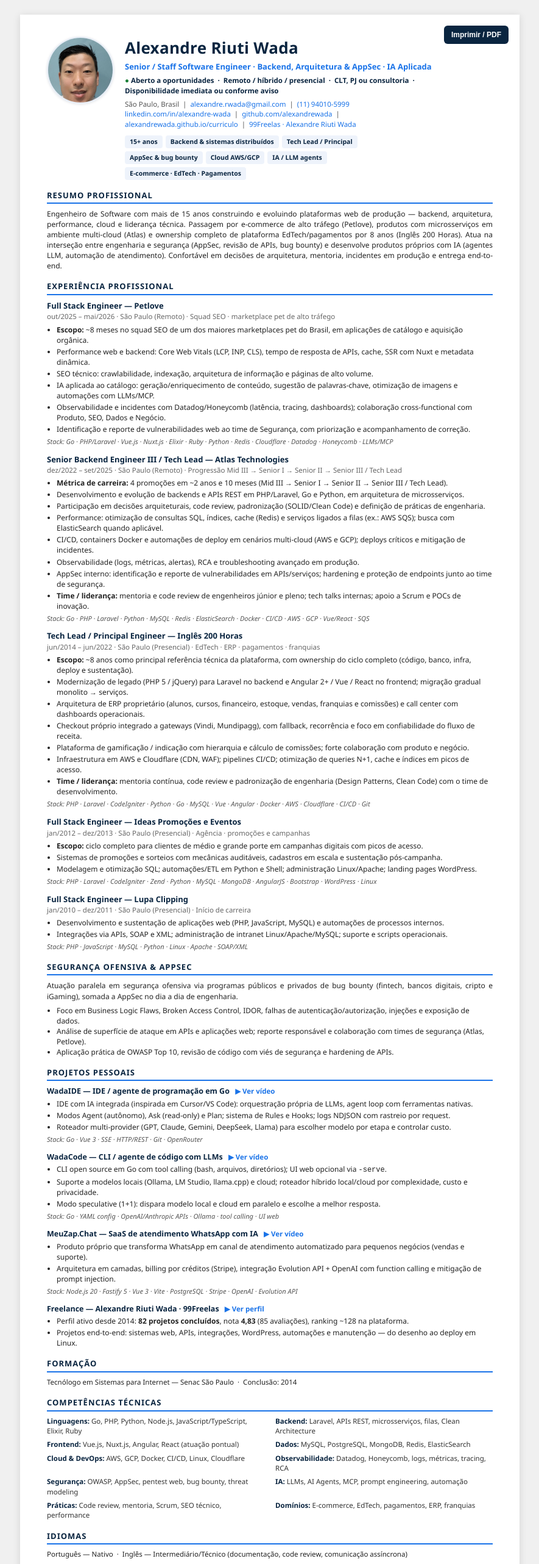
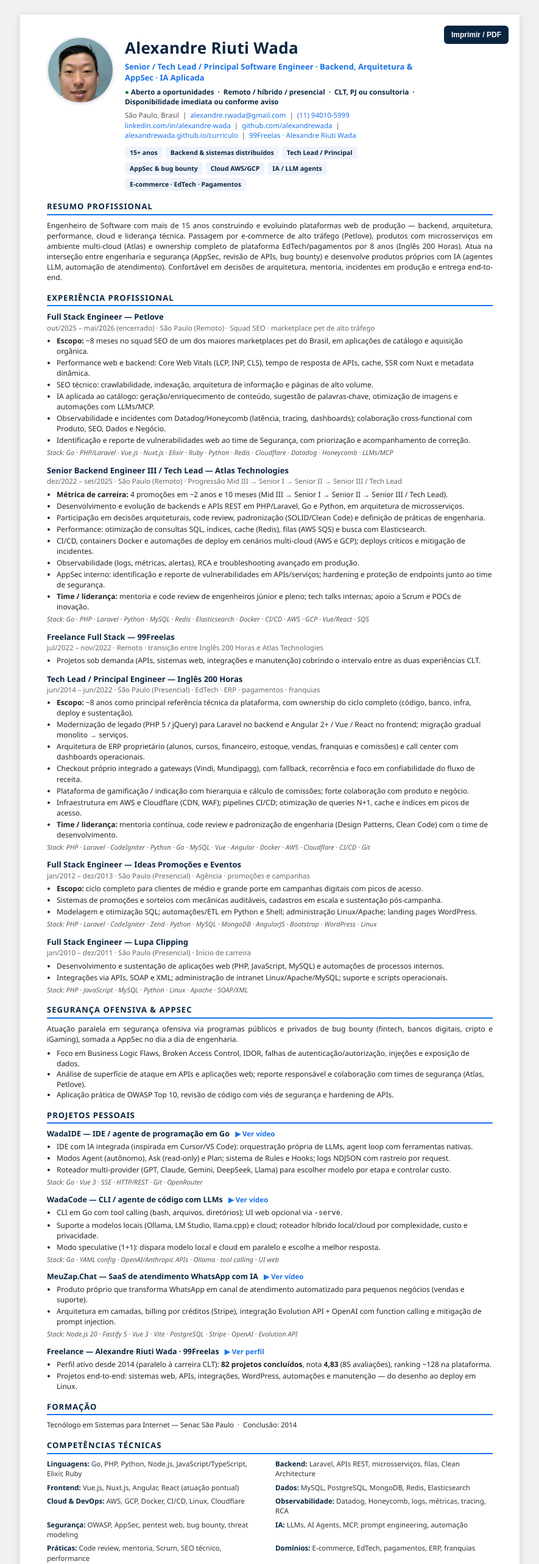
Before and after one commit to alexandrewada/curriculo, a plain HTML site: page index.html in a window 1280 px wide. Shown: the top 2564 px of the page at 61% size, without its empty margins (197-1082 px from the left). Drawn offline with Linux system fonts and the light colour scheme.

Commit message:
Ajusta headline, gap 2022, LinkedIn e WadaCode.
Co-authored-by: Cursor <cursoragent@cursor.com>

```diff
--- a/index.html
+++ b/index.html
@@ -65,16 +65,16 @@
   <button class="print-btn" type="button" onclick="window.print()">Imprimir / PDF</button>
 
   <div class="header">
-    <img class="photo" src="foto.jpg?v=3" alt="Alexandre Riuti Wada" width="96" height="96">
+    <img class="photo" src="foto.jpg?v=3" alt="Alexandre Riuti Wada" width="110" height="110">
     <div class="header-text">
       <h1>Alexandre Riuti Wada</h1>
-      <div class="headline">Senior / Staff Software Engineer &middot; Backend, Arquitetura &amp; AppSec &middot; IA Aplicada</div>
+      <div class="headline">Senior / Tech Lead / Principal Software Engineer &middot; Backend, Arquitetura &amp; AppSec &middot; IA Aplicada</div>
       <div class="status"><span>●</span> Aberto a oportunidades &nbsp;·&nbsp; Remoto / híbrido / presencial &nbsp;·&nbsp; CLT, PJ ou consultoria &nbsp;·&nbsp; Disponibilidade imediata ou conforme aviso</div>
       <div class="contact">
         São Paulo, Brasil
         &nbsp;|&nbsp; <a href="mailto:alexandre.rwada@gmail.com">alexandre.rwada@gmail.com</a>
         &nbsp;|&nbsp; <a href="tel:+5511940105999">(11) 94010-5999</a><br>
-        <a href="https://linkedin.com/in/alexandre-wada" target="_blank" rel="noopener">linkedin.com/in/alexandre-wada</a>
+        <a href="https://www.linkedin.com/in/alexandre-wada" target="_blank" rel="noopener">linkedin.com/in/alexandre-wada</a>
         &nbsp;|&nbsp; <a href="https://github.com/alexandrewada" target="_blank" rel="noopener">github.com/alexandrewada</a>
         &nbsp;|&nbsp; <a href="https://alexandrewada.github.io/curriculo/" target="_blank" rel="noopener">alexandrewada.github.io/curriculo</a>
         &nbsp;|&nbsp; <a href="https://www.99freelas.com.br/user/alexandre-riuti-wada" target="_blank" rel="noopener">99Freelas · Alexandre Riuti Wada</a>
@@ -105,7 +105,7 @@
 
   <div class="job">
     <div class="role">Full Stack Engineer — Petlove</div>
-    <div class="meta">out/2025 – mai/2026 &middot; São Paulo (Remoto) &middot; Squad SEO · marketplace pet de alto tráfego</div>
+    <div class="meta">out/2025 – mai/2026 (encerrado) &middot; São Paulo (Remoto) &middot; Squad SEO · marketplace pet de alto tráfego</div>
     <ul>
       <li><strong>Escopo:</strong> ~8 meses no squad SEO de um dos maiores marketplaces pet do Brasil, em aplicações de catálogo e aquisição orgânica.</li>
       <li>Performance web e backend: Core Web Vitals (LCP, INP, CLS), tempo de resposta de APIs, cache, SSR com Nuxt e metadata dinâmica.</li>
@@ -124,13 +124,21 @@
       <li><strong>Métrica de carreira:</strong> 4 promoções em ~2 anos e 10 meses (Mid III → Senior I → Senior II → Senior III / Tech Lead).</li>
       <li>Desenvolvimento e evolução de backends e APIs REST em PHP/Laravel, Go e Python, em arquitetura de microsserviços.</li>
       <li>Participação em decisões arquiteturais, code review, padronização (SOLID/Clean Code) e definição de práticas de engenharia.</li>
-      <li>Performance: otimização de consultas SQL, índices, cache (Redis) e serviços ligados a filas (ex.: AWS SQS); busca com ElasticSearch quando aplicável.</li>
+      <li>Performance: otimização de consultas SQL, índices, cache (Redis), filas (AWS SQS) e busca com Elasticsearch.</li>
       <li>CI/CD, containers Docker e automações de deploy em cenários multi-cloud (AWS e GCP); deploys críticos e mitigação de incidentes.</li>
       <li>Observabilidade (logs, métricas, alertas), RCA e troubleshooting avançado em produção.</li>
       <li>AppSec interno: identificação e reporte de vulnerabilidades em APIs/serviços; hardening e proteção de endpoints junto ao time de segurança.</li>
       <li><strong>Time / liderança:</strong> mentoria e code review de engenheiros júnior e pleno; tech talks internas; apoio a Scrum e POCs de inovação.</li>
     </ul>
-    <div class="stack">Stack: Go · PHP · Laravel · Python · MySQL · Redis · ElasticSearch · Docker · CI/CD · AWS · GCP · Vue/React · SQS</div>
+    <div class="stack">Stack: Go · PHP · Laravel · Python · MySQL · Redis · Elasticsearch · Docker · CI/CD · AWS · GCP · Vue/React · SQS</div>
+  </div>
+
+  <div class="job">
+    <div class="role">Freelance Full Stack — 99Freelas</div>
+    <div class="meta">jul/2022 – nov/2022 &middot; Remoto &middot; transição entre Inglês 200 Horas e Atlas Technologies</div>
+    <ul>
+      <li>Projetos sob demanda (APIs, sistemas web, integrações e manutenção) cobrindo o intervalo entre as duas experiências CLT.</li>
+    </ul>
   </div>
 
   <div class="job">
@@ -193,7 +201,7 @@
   <div class="job">
     <div class="sub">WadaCode — CLI / agente de código com LLMs <a href="https://www.youtube.com/watch?v=UFbW434SYDQ" target="_blank" rel="noopener">▶ Ver vídeo</a></div>
     <ul>
-      <li>CLI open source em Go com tool calling (bash, arquivos, diretórios); UI web opcional via <code>-serve</code>.</li>
+      <li>CLI em Go com tool calling (bash, arquivos, diretórios); UI web opcional via <code>-serve</code>.</li>
       <li>Suporte a modelos locais (Ollama, LM Studio, llama.cpp) e cloud; roteador híbrido local/cloud por complexidade, custo e privacidade.</li>
       <li>Modo speculative (1+1): dispara modelo local e cloud em paralelo e escolhe a melhor resposta.</li>
     </ul>
@@ -210,7 +218,7 @@
   <div class="job">
     <div class="sub">Freelance — Alexandre Riuti Wada · 99Freelas <a href="https://www.99freelas.com.br/user/alexandre-riuti-wada" target="_blank" rel="noopener">▶ Ver perfil</a></div>
     <ul>
-      <li>Perfil ativo desde 2014: <strong>82 projetos concluídos</strong>, nota <strong>4,83</strong> (85 avaliações), ranking ~128 na plataforma.</li>
+      <li>Perfil ativo desde 2014 (paralelo à carreira CLT): <strong>82 projetos concluídos</strong>, nota <strong>4,83</strong> (85 avaliações), ranking ~128 na plataforma.</li>
       <li>Projetos end-to-end: sistemas web, APIs, integrações, WordPress, automações e manutenção — do desenho ao deploy em Linux.</li>
     </ul>
   </div>
@@ -223,7 +231,7 @@
     <div><span class="cat">Linguagens:</span> <span class="vals">Go, PHP, Python, Node.js, JavaScript/TypeScript, Elixir, Ruby</span></div>
     <div><span class="cat">Backend:</span> <span class="vals">Laravel, APIs REST, microsserviços, filas, Clean Architecture</span></div>
     <div><span class="cat">Frontend:</span> <span class="vals">Vue.js, Nuxt.js, Angular, React (atuação pontual)</span></div>
-    <div><span class="cat">Dados:</span> <span class="vals">MySQL, PostgreSQL, MongoDB, Redis, ElasticSearch</span></div>
+    <div><span class="cat">Dados:</span> <span class="vals">MySQL, PostgreSQL, MongoDB, Redis, Elasticsearch</span></div>
     <div><span class="cat">Cloud &amp; DevOps:</span> <span class="vals">AWS, GCP, Docker, CI/CD, Linux, Cloudflare</span></div>
     <div><span class="cat">Observabilidade:</span> <span class="vals">Datadog, Honeycomb, logs, métricas, tracing, RCA</span></div>
     <div><span class="cat">Segurança:</span> <span class="vals">OWASP, AppSec, pentest web, bug bounty, threat modeling</span></div>
```
